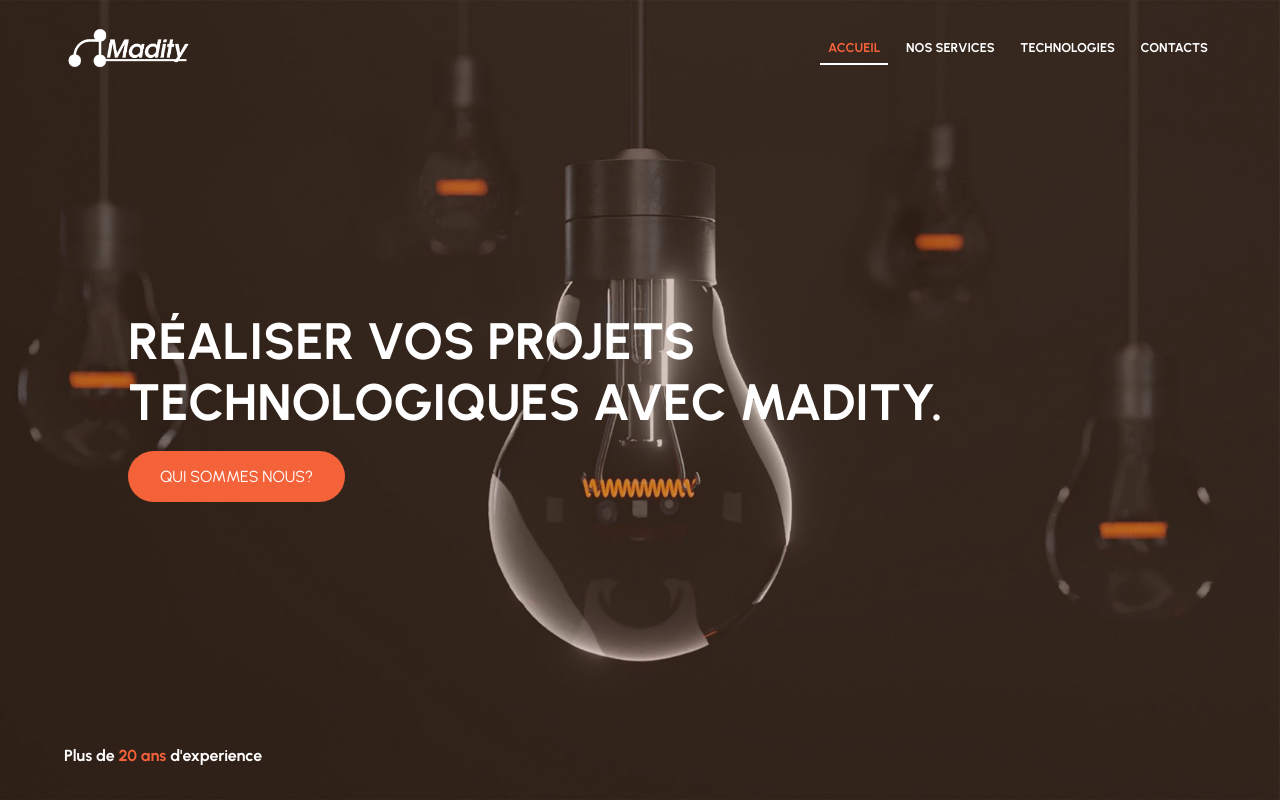
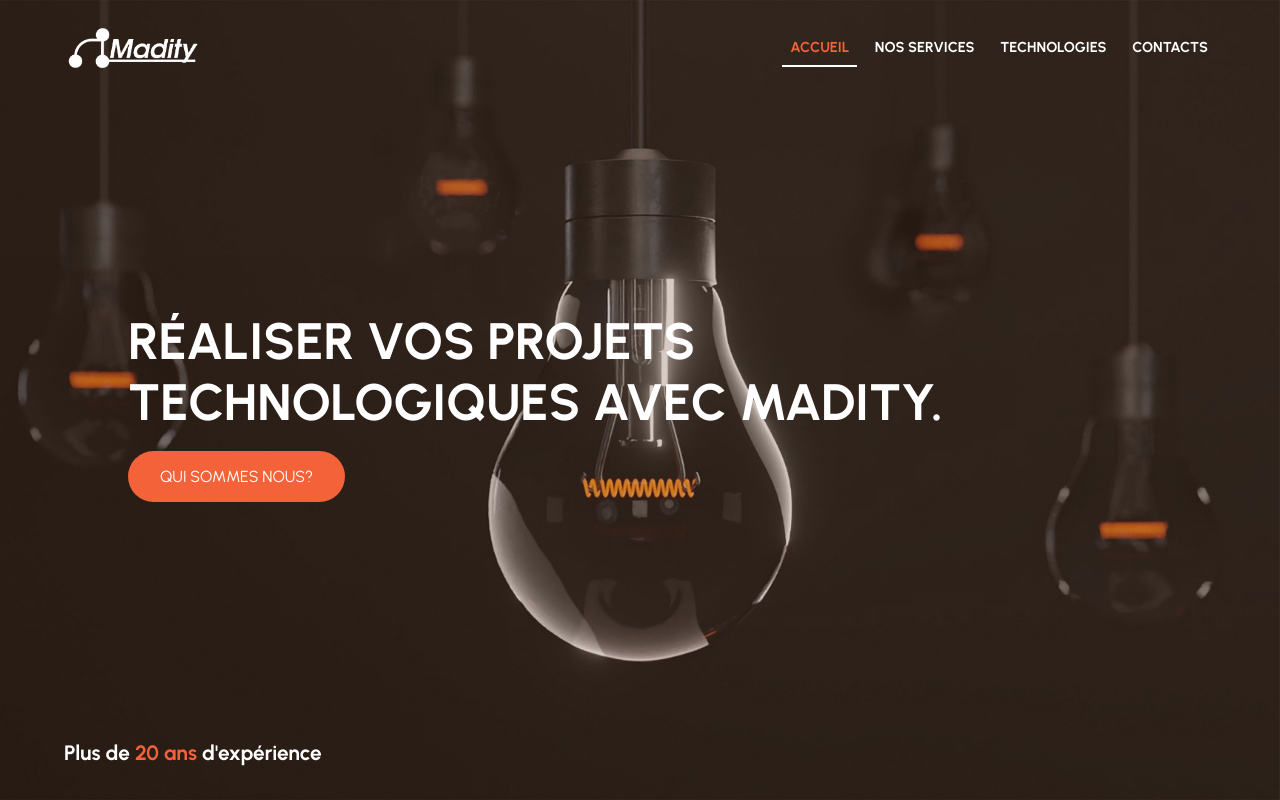
Before and after one commit to AleckAstan/Madity, an Angular app: page / in a window 1280 px wide. Built offline with nearby package versions, Linux system fonts and the light colour scheme.

Commit message:
ajustement detail banner.component

```diff
--- a/src/app/navbar/navbar.component.scss
+++ b/src/app/navbar/navbar.component.scss
@@ -11,7 +11,7 @@
     top: 0;
     align-items: center;
     .logo{
-        height: 65%;
+        height: 70%;
     }
     .logo:hover{
         transform: rotate(3deg) scale(1.2);
@@ -23,7 +23,7 @@
         display: flex;
         list-style: none;
         font-weight: bold;
-        font-size: .8rem;
+        font-size: .9rem;
         justify-content: flex-end;
 
 
@@ -31,7 +31,6 @@
             margin-left: .6rem;
             margin-top: 1px;
             padding: .4rem 0;
-
             transition: all .3s ease;
             border-bottom: 2px solid transparent;
             a{
--- a/src/app/slider-banner/slider-banner.component.html
+++ b/src/app/slider-banner/slider-banner.component.html
@@ -5,7 +5,7 @@
         <h1 class="slider_title cursor_default">Réaliser vos projets technologiques avec Madity.</h1>
         <a href="#" class="slider_button">Qui sommes nous?</a>
     </div>
-    <div class="xp20"><p class="hover_scale cursor_default">Plus de <span class="">20 ans </span>d'experience</p></div>
+    <div class="xp20"><p class="hover_scale cursor_default">Plus de <span class="">20 ans </span>d'expérience</p></div>
     </div>
     <img src="../../assets/images/bg.jpg" alt="" srcset="" class="image_slider">
   </div>
--- a/src/app/slider-banner/slider-banner.component.scss
+++ b/src/app/slider-banner/slider-banner.component.scss
@@ -44,7 +44,6 @@
             margin-bottom: 2rem;
         }
         .slider_button{
-
             text-decoration: none;
             color: white;
             padding: 1rem 2rem;
@@ -54,6 +53,7 @@
             text-transform: uppercase;
             border-radius: 50px;
             transition: all .3s ease;
+            font-weight: normal;
         }
         .slider_button:hover{
             background: darken($primary_color,20%);
@@ -67,6 +67,7 @@
         margin-bottom: 2rem;
         color: white;
         font-weight: 700;
+        font-size: 1.3rem;
         left: 0;
         margin-left: 4rem;
         span{
--- a/src/assets/scss_init.scss
+++ b/src/assets/scss_init.scss
@@ -1,6 +1,6 @@
 @import url('https://fonts.googleapis.com/css2?family=Urbanist:ital,wght@0,300;0,400;0,500;0,600;0,700;0,800;0,900;1,300;1,400;1,500;1,600;1,700;1,800;1,900&display=swap');
 $primary_color : #F4623A;
-$primary_color_transparent : #80543e55;
+$primary_color_transparent : #80543e49;
 *{
     cursor: default;
 }
@@ -17,6 +17,6 @@ h1,h2,h3,h4,h5,h6,p,a{
     transition: all .3s ease;
 }
 .hover_scale:hover{
-    transform: scale(1.3);
+    transform: scale(1.14);
     transition: all .3s ease;
 }
```
